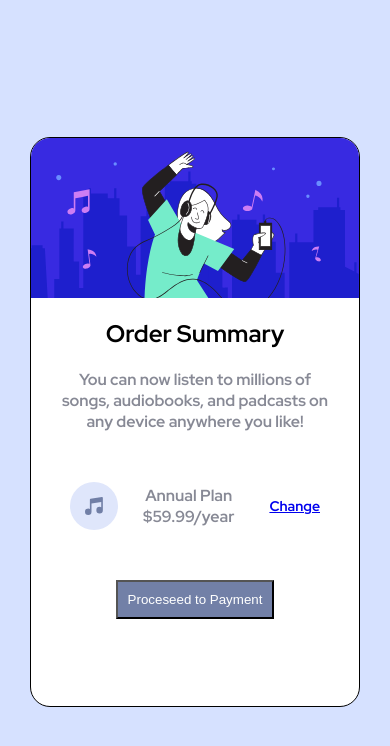
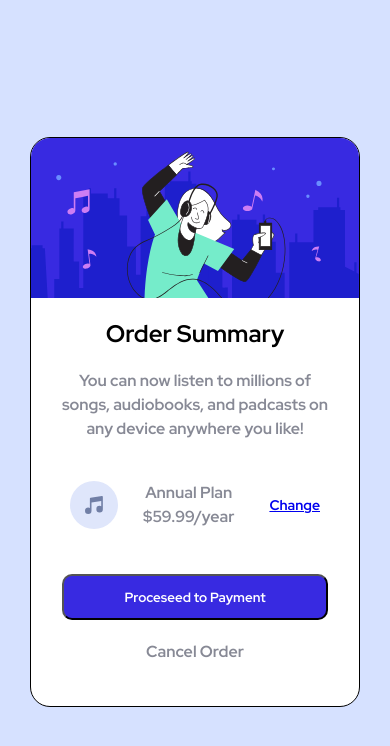
Before and after one commit to mardMasoud/order-summary-component-main, a plain HTML site: page index.html in a window 390 px wide. Drawn offline with Linux system fonts and the light colour scheme.

Commit message:
update-mobile-version

```diff
--- a/index.html
+++ b/index.html
@@ -26,7 +26,8 @@
   </div>
   <a href="#">Change</a>
 </div>
-<button>Proceseed to Payment</button>
+<input type="button" class="button" value="Proceseed to Payment"/>
+<p class="p1">Cancel Order</p>
 </div>
 </body>
 </html>
--- a/style.css
+++ b/style.css
@@ -33,6 +33,7 @@ img{
 .container h2{
     padding: 20px;
     font-family: 'Red Hat Display';
+    font-weight: 300;
 }
 p{
     font-family:'Red Hat Display', sans-serif;
@@ -41,11 +42,12 @@ p{
     color: #878995;
     font-weight: 100;
 padding: 0 25px;
-
+line-height:1.5;
 
 }
 .section1{
-  padding: 50px;
+  padding: 40px;
+  padding-bottom: 45px;
     display: flex;
  align-items: center;
 
@@ -63,8 +65,15 @@ a{
     font-size: 14px;
 }
 
-button{
-    padding: 10px;
-    background-color: hsl(224, 23%, 55%);
+.button{
+    padding: 12px 60px;
+    background-color: #382ae1;
+   border-radius: 10px;
     color: white;
+    font-family:'Red Hat Display', sans-serif;
+   box-shadow:10px #878995;
 }
+.p1{
+padding: 20px;
+    font-family:'Red Hat Display', sans-serif;
+}
```
